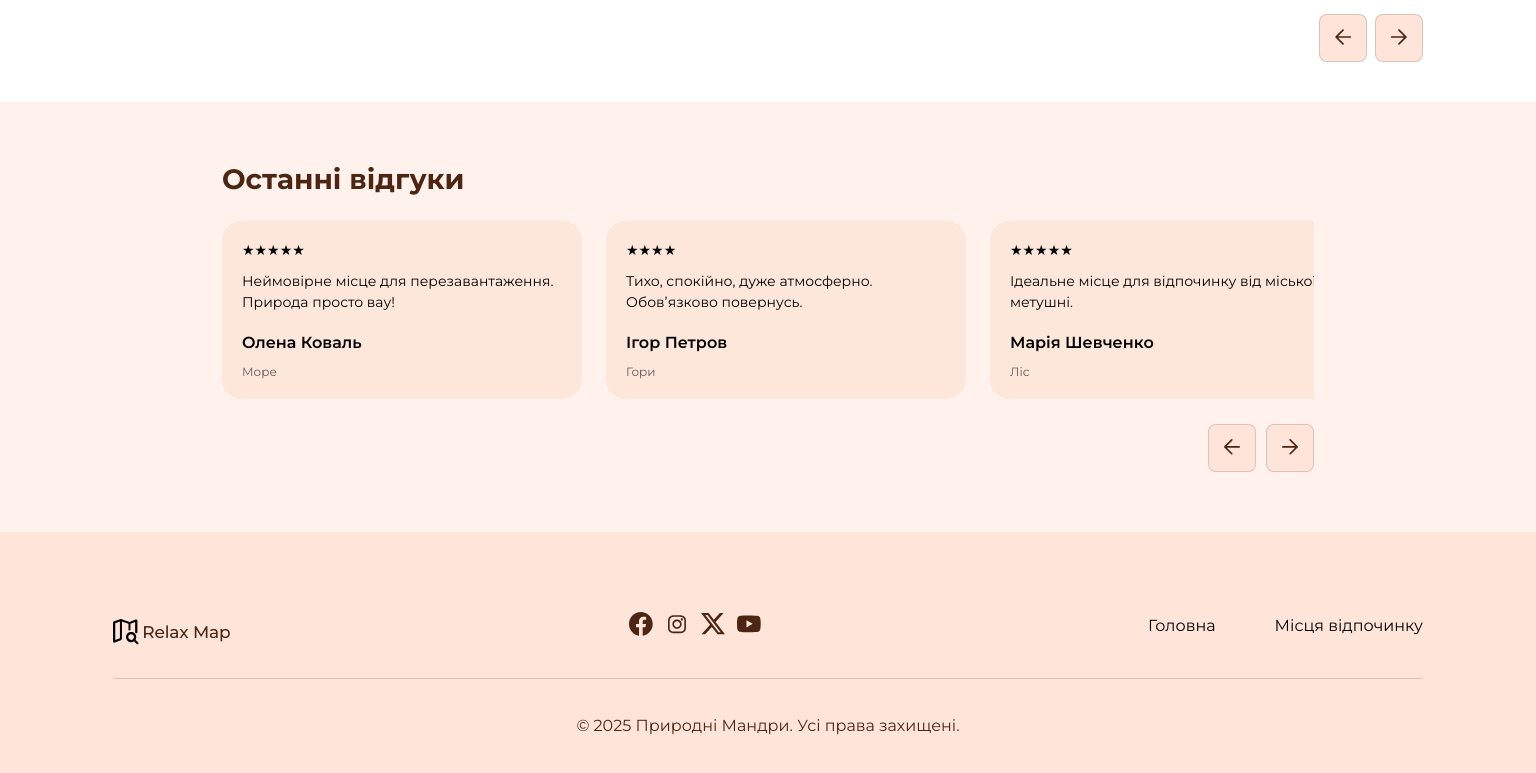
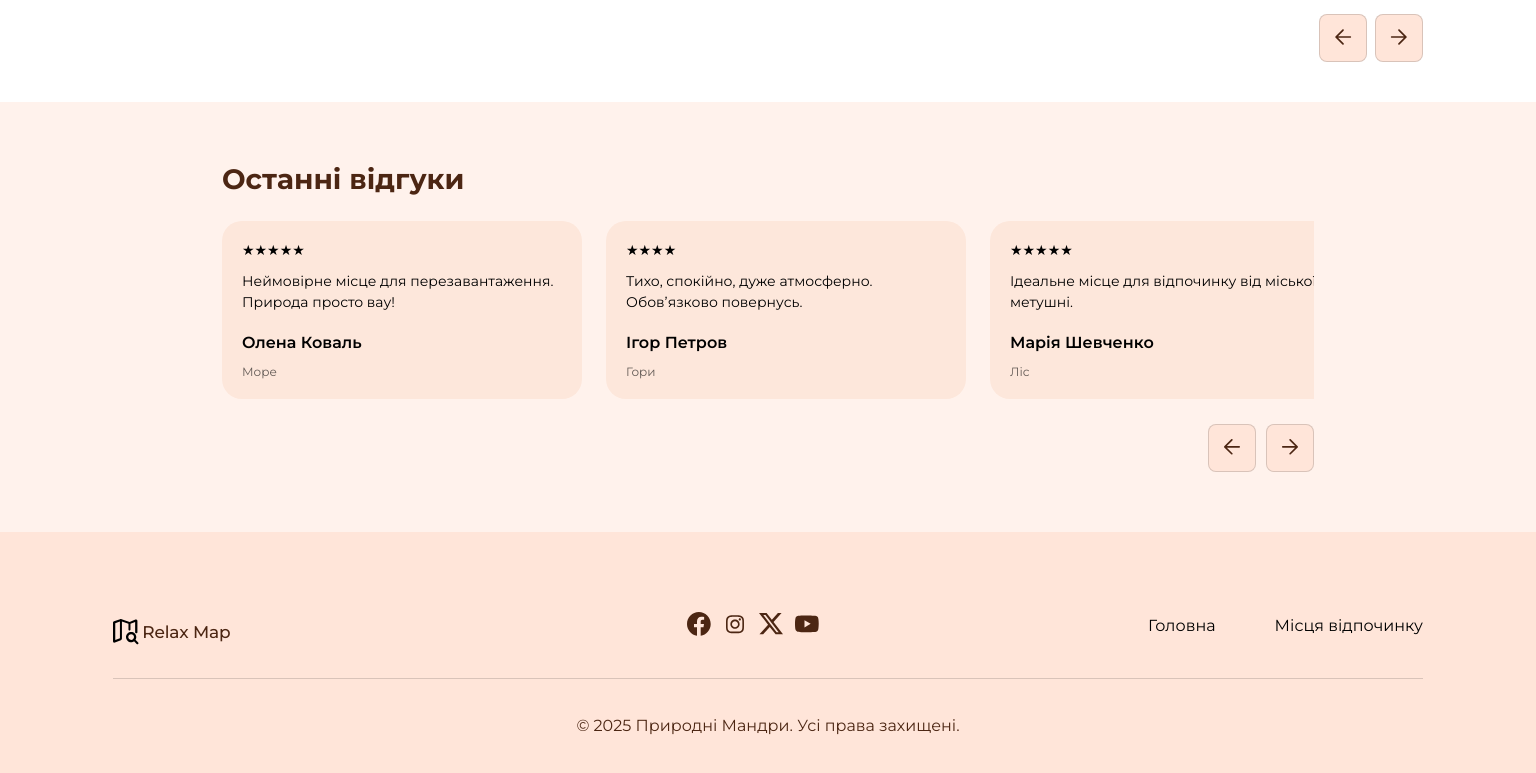
Before and after one commit to Pan-Artur/relax-map-frontend, a React (Create React App) app: page / in a window 1536 px wide. Shown: the part 2149-2922 px from the top of the page. Built offline with nearby package versions, Linux system fonts and the light colour scheme.

Commit message:
fix footer

```diff
--- a/src/ui/Footer/footer.module.css
+++ b/src/ui/Footer/footer.module.css
@@ -119,6 +119,7 @@
 @media (min-width: 1374px) {
     .footer{
         height: 283px;
+        position: absolute;
     }
     .topFooterContainer{
         height: 67px;
@@ -132,6 +133,8 @@
 
     }
     .socialContainer{
+        position: relative;
+        left: 58px;
         width: 132px;
         height: 24px;
     }
```
